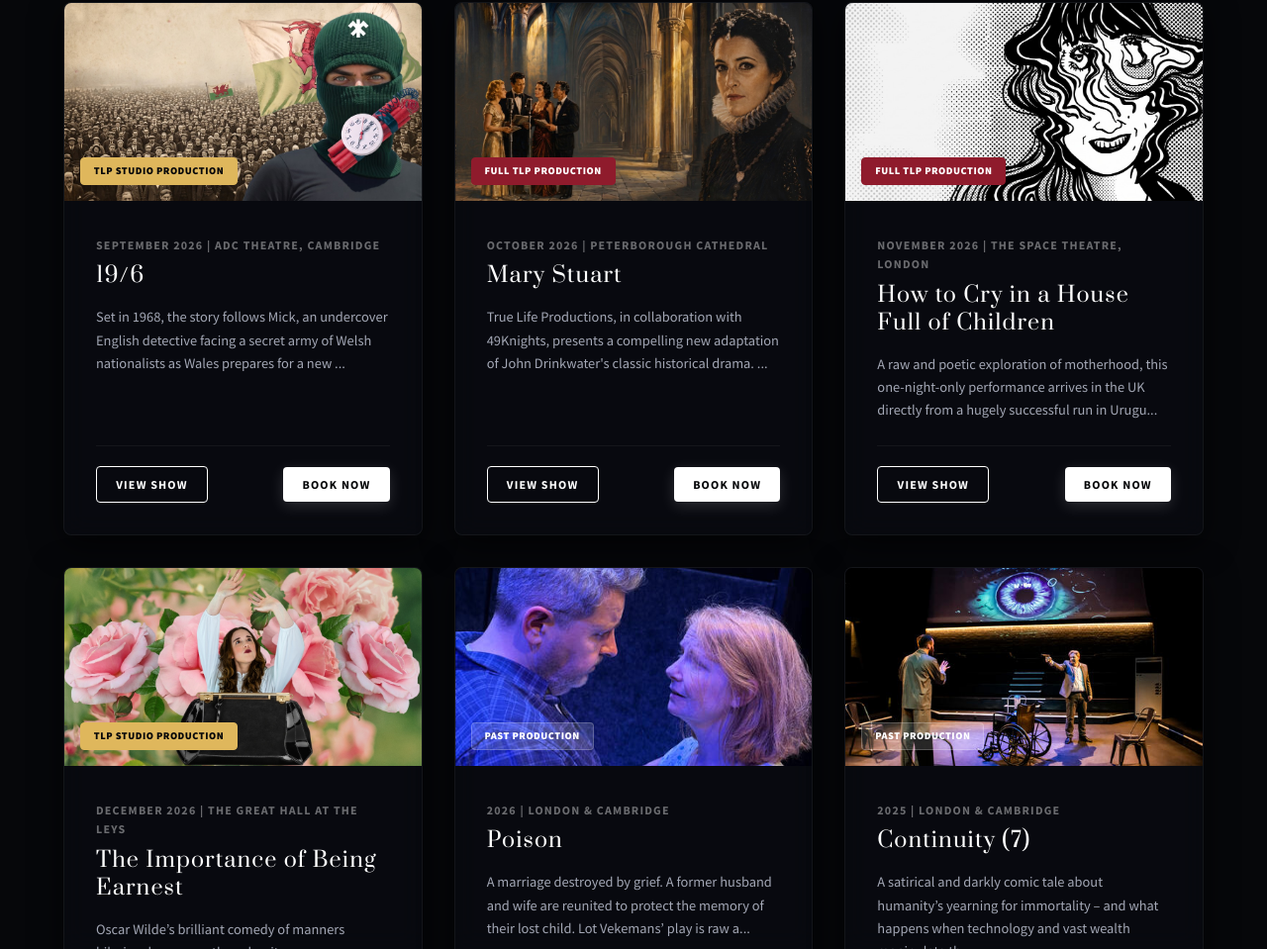
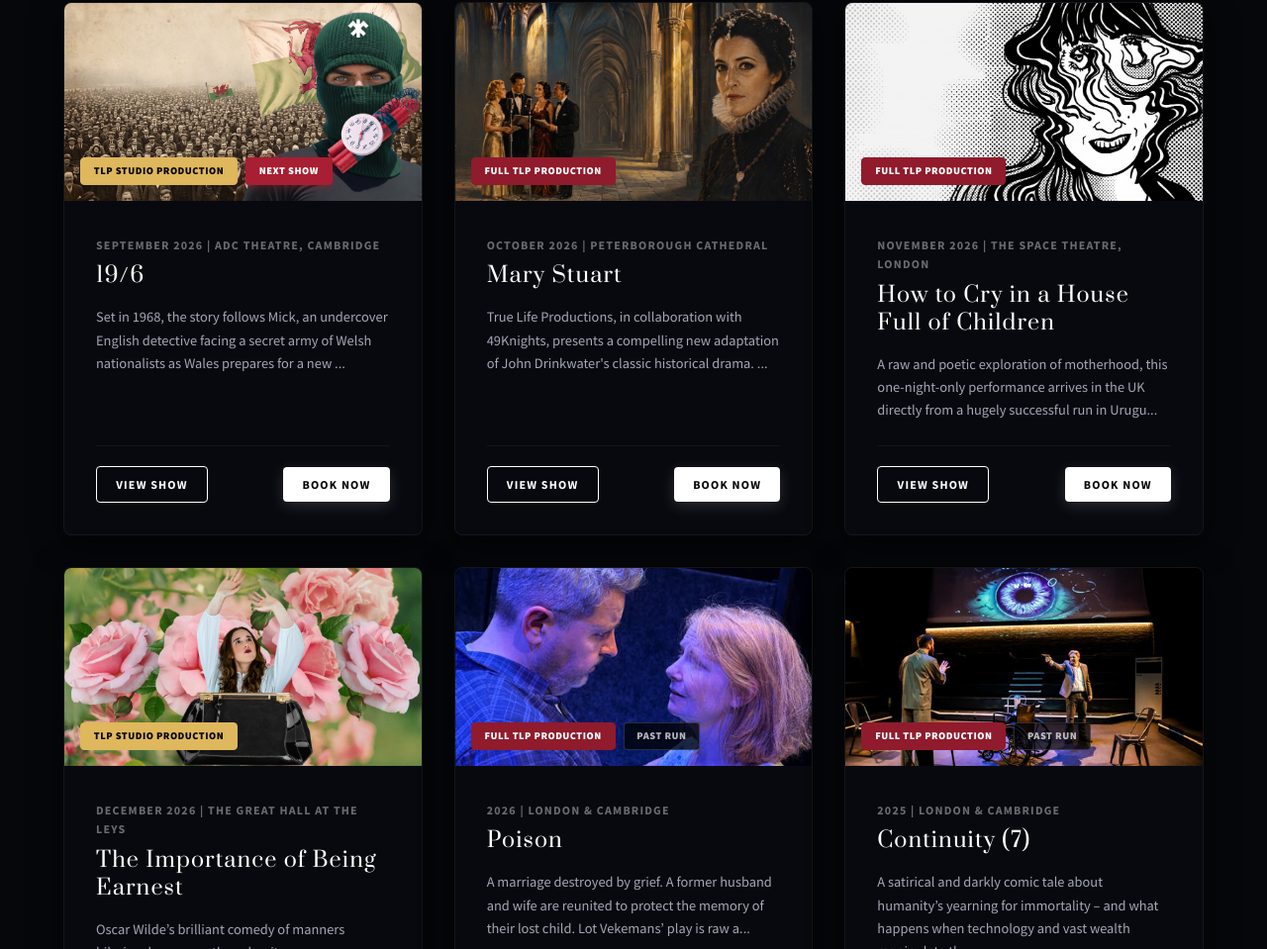
Before and after one commit to caiolaborda/truelifeproductions, a plain HTML site: page index.html in a window 1280 px wide. Shown: the part 1439-2398 px from the top of the page at 99% size. Drawn offline with Linux system fonts and the light colour scheme.

Commit message:
feat: render separate Past Run / Next Show tags alongside production type tags in homepage highlights

```diff
--- a/index.html
+++ b/index.html
@@ -1052,19 +1052,22 @@
                 if (sorted.length === 0) {
                     grid.innerHTML = `<p style="color: var(--text-muted); text-align: center; grid-column: 1/-1;">No highlights at this time.</p>`;
                 } else {
+                    const nextPlayId = sorted.find(p => p.status === "upcoming" || p.status === "current")?.id;
+
                     sorted.forEach(p => {
                         const isPast = p.status === "past";
+                        const isNext = p.id === nextPlayId;
 
-                        let isStudioText = p.isStudio ? "TLP STUDIO PRODUCTION" : "FULL TLP PRODUCTION";
-                        let isStudioBg = p.isStudio ? "#dfb75c" : "#8f1b2c";
-                        let isStudioColor = p.isStudio ? "#06070a" : "#ffffff";
-                        let isStudioBorder = p.isStudio ? "1px solid #dfb75c" : "1px solid #8f1b2c";
+                        const isStudioText = p.isStudio ? "TLP STUDIO PRODUCTION" : "FULL TLP PRODUCTION";
+                        const isStudioBg = p.isStudio ? "#dfb75c" : "#8f1b2c";
+                        const isStudioColor = p.isStudio ? "#06070a" : "#ffffff";
+                        const isStudioBorder = p.isStudio ? "1px solid #dfb75c" : "1px solid #8f1b2c";
 
+                        let statusTagHtml = "";
                         if (isPast) {
-                            isStudioText = "PAST PRODUCTION";
-                            isStudioBg = "rgba(255,255,255,0.15)";
-                            isStudioColor = "#ffffff";
-                            isStudioBorder = "1px solid rgba(255,255,255,0.2)";
+                            statusTagHtml = `<span style="background: rgba(2,3,5,0.75); border: 1px solid rgba(255,255,255,0.15); color: rgba(255,255,255,0.7); font-size: 0.65rem; font-weight: 800; padding: 0.3rem 0.8rem; border-radius: 4px; letter-spacing: 0.05em; text-transform: uppercase;">Past Run</span>`;
+                        } else if (isNext) {
+                            statusTagHtml = `<span style="background: #a81e32; border: 1px solid #a81e32; color: #ffffff; font-size: 0.65rem; font-weight: 800; padding: 0.3rem 0.8rem; border-radius: 4px; letter-spacing: 0.05em; text-transform: uppercase; box-shadow: 0 2px 8px rgba(168,30,50,0.4);">Next Show</span>`;
                         }
 
                         const detailLink = `play-${p.id}.html?id=${p.id}`;
@@ -1095,7 +1098,10 @@
 
                         card.innerHTML = `
                             <div style="height: 200px; width: 100%; background-image: url('${p.image}'); background-size: cover; background-position: center; position: relative;">
-                                <span style="position: absolute; bottom: 1rem; left: 1rem; background: ${isStudioBg}; border: ${isStudioBorder}; color: ${isStudioColor}; font-size: 0.65rem; font-weight: 800; padding: 0.3rem 0.8rem; border-radius: 4px; letter-spacing: 0.05em; text-transform: uppercase;">${isStudioText}</span>
+                                <div style="position: absolute; bottom: 1rem; left: 1rem; display: flex; gap: 0.5rem; flex-wrap: wrap;">
+                                    <span style="background: ${isStudioBg}; border: ${isStudioBorder}; color: ${isStudioColor}; font-size: 0.65rem; font-weight: 800; padding: 0.3rem 0.8rem; border-radius: 4px; letter-spacing: 0.05em; text-transform: uppercase;">${isStudioText}</span>
+                                    ${statusTagHtml}
+                                </div>
                             </div>
                             <div style="padding: 2.2rem 2rem 2rem 2rem; display: flex; flex-direction: column; flex-grow: 1;">
                                 <span style="font-size: 0.75rem; font-weight: 700; color: rgba(255,255,255,0.4); letter-spacing: 0.1em; text-transform: uppercase; margin-bottom: 0.5rem;">${p.year} | ${venueName}</span>
```
